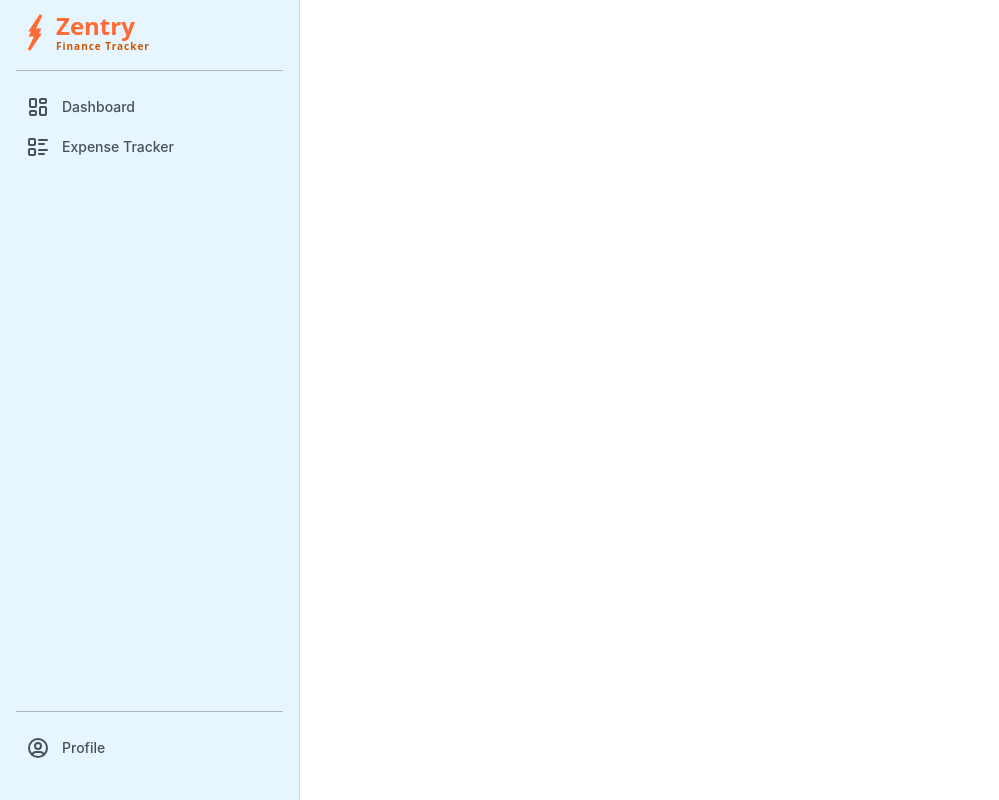
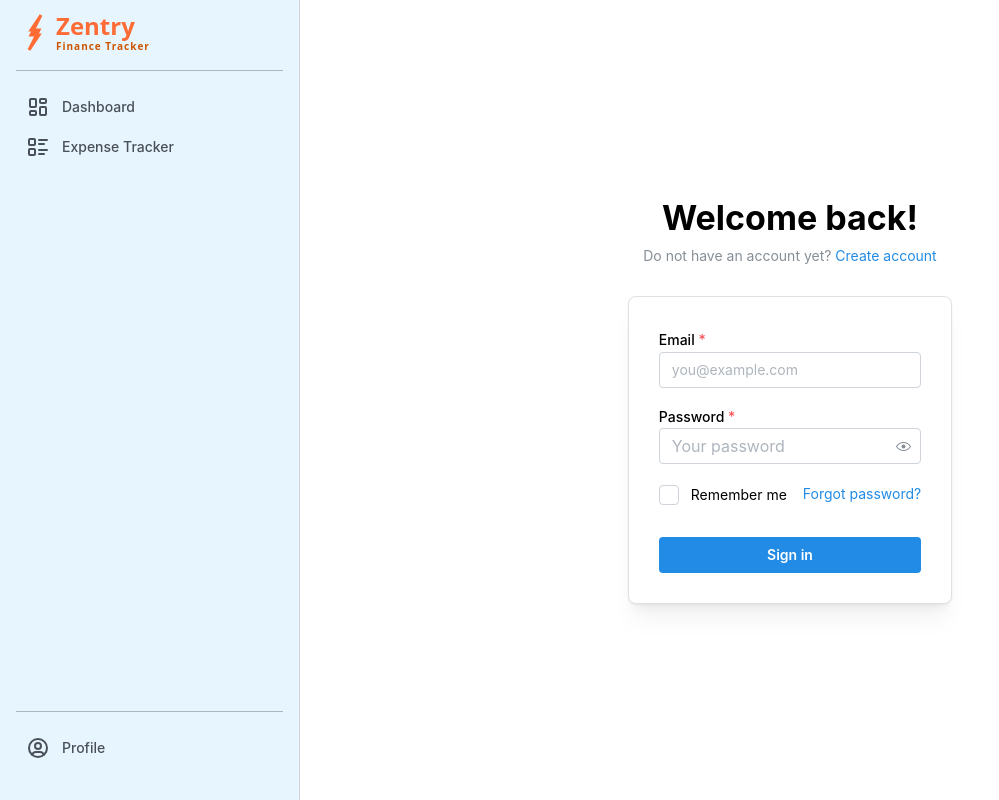
Before and after one commit to tinonion/finance-tracker, a React (Vite) app in the folder frontend/: page / in a window 1280 px wide. Shown: the whole page, without its empty margins (0-999 px from the left). Built offline with nearby package versions, Linux system fonts and the light colour scheme.

Commit message:
sign in component, use sign in compoentn on home page

```diff
--- /dev/null
+++ b/frontend/src/components/SignIn/SignIn.tsx
@@ -0,0 +1,130 @@
+import { useState } from 'react';
+import {
+  TextInput,
+  PasswordInput,
+  Checkbox,
+  Anchor,
+  Paper,
+  Title,
+  Text,
+  Container,
+  Group,
+  Button,
+} from '@mantine/core';
+
+export function SignIn() {
+  const [isSignUp, setIsSignUp] = useState(false);
+  const [formData, setFormData] = useState({
+    email: '',
+    password: '',
+    confirmPassword: '',
+    name: '',
+    agreeToTerms: false,
+  });
+
+  const handleInputChange = (field: string, value: string | boolean) => {
+    setFormData(prev => ({
+      ...prev,
+      [field]: value
+    }));
+  };
+
+  const handleSubmit = (event: React.FormEvent) => {
+    event.preventDefault();
+    if (isSignUp) {
+      console.log('Sign up:', formData);
+    } else {
+      console.log('Sign in:', { email: formData.email, password: formData.password });
+    }
+  };
+
+  const toggleMode = () => {
+    setIsSignUp(!isSignUp);
+    setFormData({
+      email: '',
+      password: '',
+      confirmPassword: '',
+      name: '',
+      agreeToTerms: false,
+    });
+  };
+
+  return (
+    <Container size={420} my={40}>
+      <Title ta="center">
+        {isSignUp ? 'Create your account' : 'Welcome back!'}
+      </Title>
+      <Text c="dimmed" size="sm" ta="center" mt={5}>
+        {isSignUp ? 'Already have an account? ' : 'Do not have an account yet? '}
+        <Anchor size="sm" component="button" onClick={toggleMode}>
+          {isSignUp ? 'Sign in' : 'Create account'}
+        </Anchor>
+      </Text>
+
+      <Paper withBorder shadow="md" p={30} mt={30} radius="md">
+        <form onSubmit={handleSubmit}>
+          {isSignUp && (
+            <TextInput
+              label="Full name"
+              placeholder="Your name"
+              value={formData.name}
+              onChange={(event) => handleInputChange('name', event.currentTarget.value)}
+              required
+            />
+          )}
+
+          <TextInput
+            label="Email"
+            placeholder="you@example.com"
+            value={formData.email}
+            onChange={(event) => handleInputChange('email', event.currentTarget.value)}
+            required
+            mt={isSignUp ? 'md' : 0}
+          />
+
+          <PasswordInput
+            label="Password"
+            placeholder="Your password"
+            value={formData.password}
+            onChange={(event) => handleInputChange('password', event.currentTarget.value)}
+            required
+            mt="md"
+          />
+
+          {isSignUp && (
+            <PasswordInput
+              label="Confirm password"
+              placeholder="Confirm your password"
+              value={formData.confirmPassword}
+              onChange={(event) => handleInputChange('confirmPassword', event.currentTarget.value)}
+              required
+              mt="md"
+            />
+          )}
+
+          {isSignUp && (
+            <Checkbox
+              label="I agree to the terms and conditions"
+              checked={formData.agreeToTerms}
+              onChange={(event) => handleInputChange('agreeToTerms', event.currentTarget.checked)}
+              mt="md"
+            />
+          )}
+
+          {!isSignUp && (
+            <Group justify="space-between" mt="lg">
+              <Checkbox label="Remember me" />
+              <Anchor component="button" size="sm">
+                Forgot password?
+              </Anchor>
+            </Group>
+          )}
+
+          <Button type="submit" fullWidth mt="xl">
+            {isSignUp ? 'Sign up' : 'Sign in'}
+          </Button>
+        </form>
+      </Paper>
+    </Container>
+  );
+}
--- a/frontend/src/pages/Home.page.tsx
+++ b/frontend/src/pages/Home.page.tsx
@@ -1,6 +1,13 @@
 import React from 'react';
+import { Flex } from '@mantine/core';
 import { NavBar } from '@/components/NavBar/NavBar';
+import { SignIn } from '@/components/SignIn/SignIn';
 
 export function HomePage() {
-  return <NavBar/>;
+  return (
+    <Flex  direction="row" style={{ height: '100vh', alignItems: "center" }}>
+      <NavBar/>
+      <SignIn/>
+    </Flex>
+  );
 }
```
